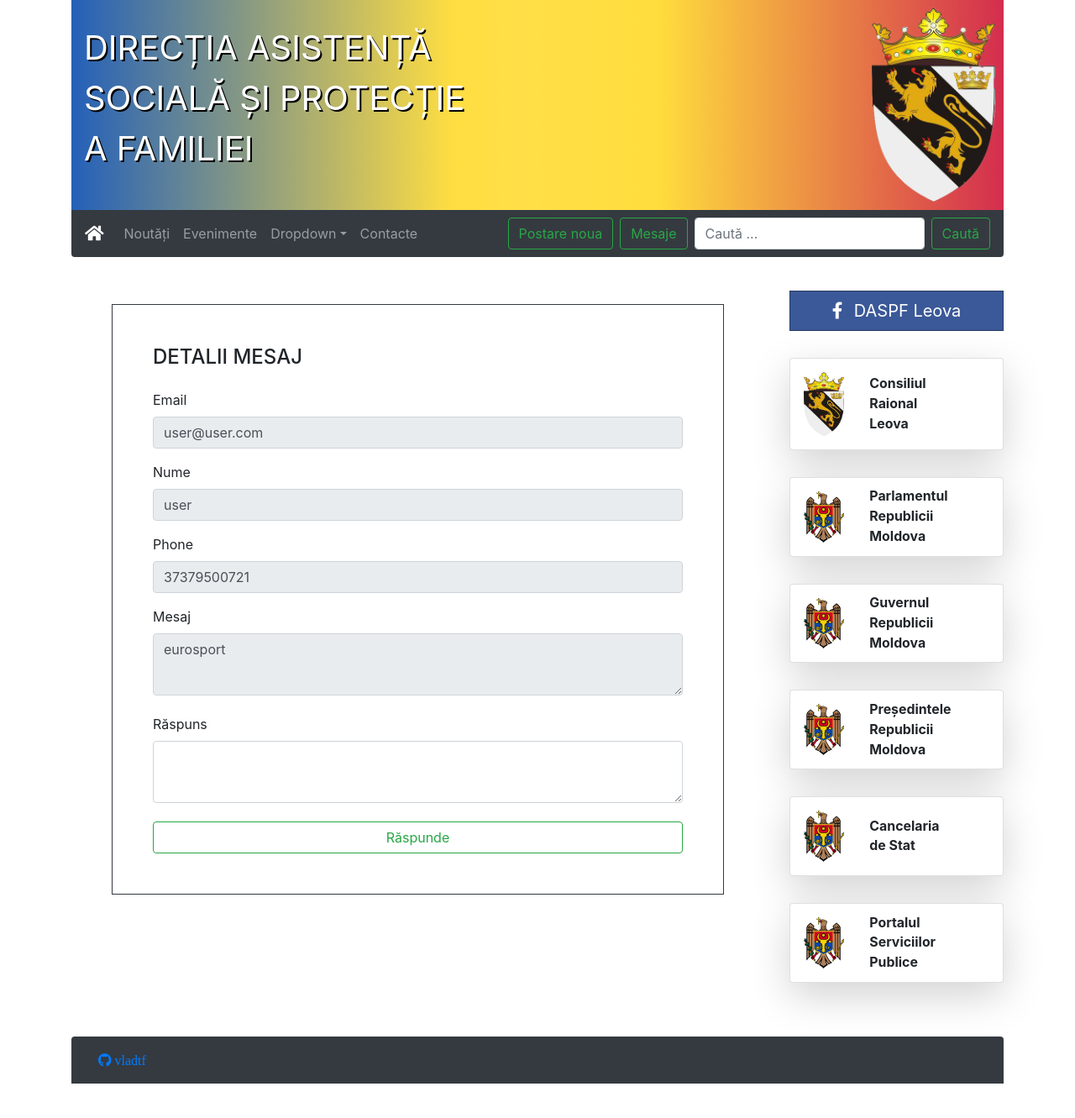
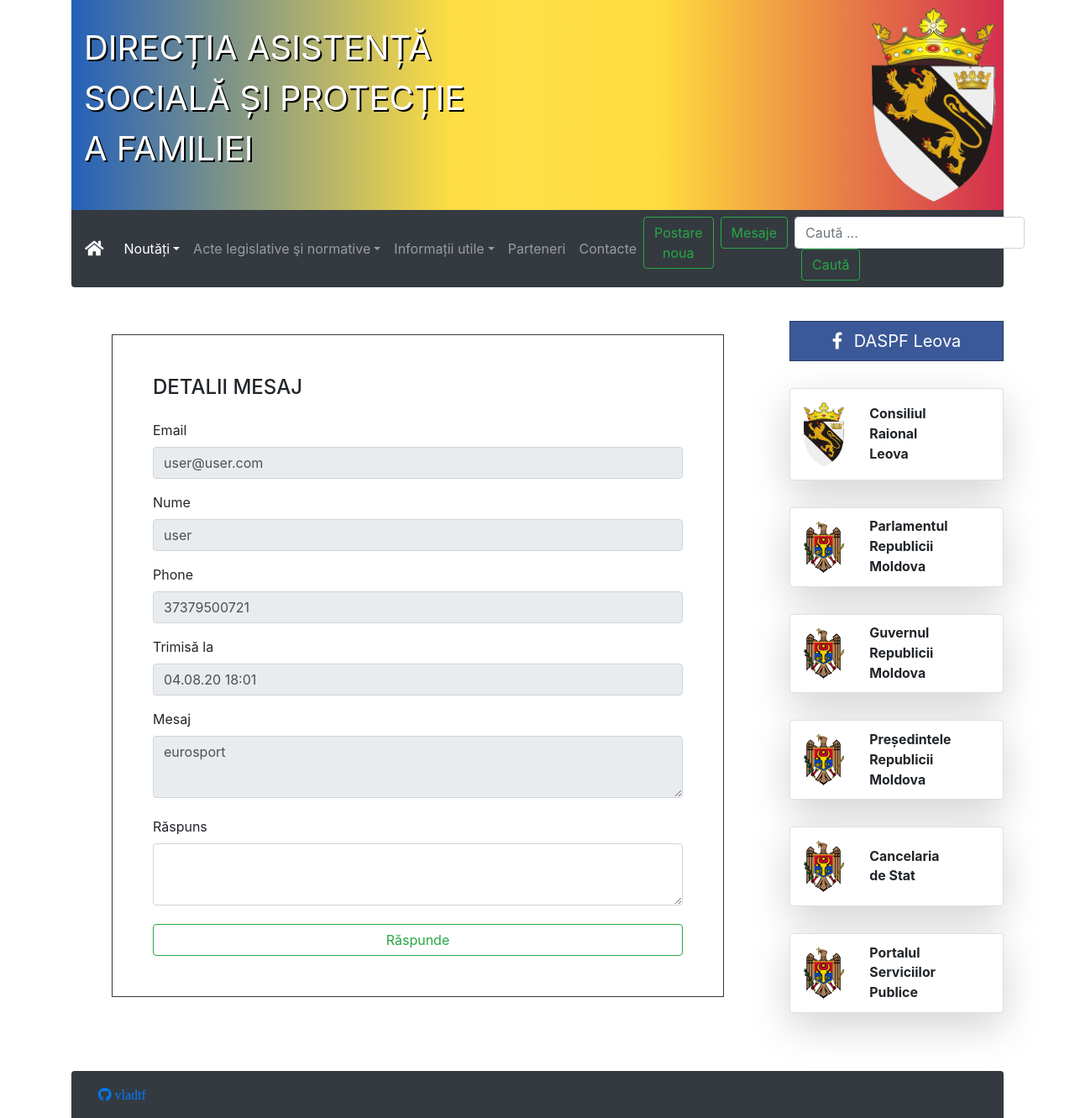
Before and after one commit to vladtf/daspf_leova, a Django app: page /messages/show/1 in a window 1280 px wide. Shown: the whole page at 84% size. Before the commit the page ends 1290 px from the top, so only its background shows below. Run offline with Django 3.2, Linux system fonts and the light colour scheme; a user stored in the database is signed in; data comes from the database, SQL or seed files in the repository; both versions use the stored data as it was after the commit; style sheets or scripts are compiled from the project's sources; some libraries are stand-ins or nearby versions.

Commit message:
Add items to navbar

```diff
--- a/daspf_app/templates/layouts/navbar.html
+++ b/daspf_app/templates/layouts/navbar.html
@@ -9,20 +9,40 @@
 
     <div class="collapse navbar-collapse" id="navbarSupportedContent">
         <ul class="navbar-nav mr-auto">
-            <li class="nav-item">
-                <a class="nav-link" href="{% url 'post_index' %}">Noutăți</a>
+
+            <li class="nav-item dropdown">
+                <a class="nav-link dropdown-toggle" id="navbarDropdownMenuLink" data-toggle="dropdown" href=""{% url 'post_index' %}""
+                   aria-haspopup="true" aria-expanded="false">Noutăți</a>
+                <div class="dropdown-menu dropdown-primary" aria-labelledby="navbarDropdownMenuLink">
+                    <a class="dropdown-item" href="{% url 'events' %}">Evenimente</a>
+                    <a class="dropdown-item" href="#">Anunțuri</a>
+                    <a class="dropdown-item" href="#">Posturi vacante</a>
+                </div>
+            </li>
+            <li class="nav-item dropdown">
+                <a class="nav-link dropdown-toggle" id="navbarDropdownMenuLink" data-toggle="dropdown" href="#"
+                   aria-haspopup="true" aria-expanded="false">Acte legislative şi normative</a>
+                <div class="dropdown-menu dropdown-primary" aria-labelledby="navbarDropdownMenuLink">
+                    <a class="dropdown-item" href="#">Regulamente</a>
+                    <a class="dropdown-item" href="#">Hotărîri și legi</a>
+                    <a class="dropdown-item" href="#">Dispoziții</a>
+                    <a class="dropdown-item" href="#">Legislație generală</a>
+                </div>
+            </li>
+            <li class="nav-item dropdown">
+                <a class="nav-link dropdown-toggle" id="navbarDropdownMenuLink" data-toggle="dropdown" href="#"
+                   aria-haspopup="true" aria-expanded="false">Informații utile</a>
+                <div class="dropdown-menu dropdown-primary" aria-labelledby="navbarDropdownMenuLink">
+                    <a class="dropdown-item" href="#">Strategii</a>
+                    <a class="dropdown-item" href="#">Planuri de activitate</a>
+                    <a class="dropdown-item" href="#">Rapoarte</a>
+                    <a class="dropdown-item" href="#">Acte necesare</a>
+                    <a class="dropdown-item" href="#">Formulare de cereri</a>
+                    <a class="dropdown-item" href="#">Alte documente</a>
+                </div>
             </li>
             <li class="nav-item">
-                <a class="nav-link" href="{% url 'events' %}">Evenimente</a>
-            </li>
-            <li class="nav-item dropdown">
-                <a class="nav-link dropdown-toggle" id="navbarDropdownMenuLink" data-toggle="dropdown"
-                   aria-haspopup="true" aria-expanded="false">Dropdown</a>
-                <div class="dropdown-menu dropdown-primary" aria-labelledby="navbarDropdownMenuLink">
-                    <a class="dropdown-item" href="#">Action</a>
-                    <a class="dropdown-item" href="#">Another action</a>
-                    <a class="dropdown-item" href="#">Something else here</a>
-                </div>
+                <a class="nav-link" href="{% url 'contacts' %}">Parteneri</a>
             </li>
             <li class="nav-item">
                 <a class="nav-link" href="{% url 'contacts' %}">Contacte</a>
--- a/daspf_app/templates/views/message/message_show.html
+++ b/daspf_app/templates/views/message/message_show.html
@@ -23,6 +23,11 @@
                    readonly>
         </div>
         <div class="form-group">
+            <label for="date">Trimisă la</label>
+            <input type="tel" class="form-control" id="date" placeholder="NO PHONE GIVEN" value="{{ message.created_at | date:"d.m.y H:i"}}"
+                   readonly>
+        </div>
+        <div class="form-group">
             <label for="text">Mesaj</label>
             <textarea class="form-control d-inline-block auto-grow" id="text" readonly>{{ message.text }}</textarea>
         </div>
@@ -31,6 +36,6 @@
             <textarea class="form-control d-inline-block auto-grow" id="response"></textarea>
         </div>
 
-        <button type="submit" class="btn btn-outline-success w-100">Răspunde</button>
+        <button type="submit" class="btn btn-outline-success w-100">Răspunde </button>
     </form>
 {% endblock %}
--- a/daspf_app/templates/views/post/post_index.html
+++ b/daspf_app/templates/views/post/post_index.html
@@ -12,7 +12,7 @@
                         <h3 class="mb-0">
                             <a class="text-dark" href="{% url 'post_show' post_id=post.id %}">{{ post.title }}</a>
                         </h3>
-                        <div class="mb-1 text-muted">{{ post.get_date }}</div>
+                        <div class="mb-1 text-muted">{{ post.get_short_date }}</div>
                         <p class="card-text mb-auto"
                            style="font-size: large">{{ post.body | striptags | truncatechars:100 }}</p>
                         <a class="btn btn-outline-primary btn-link" href="{% url 'post_show' post_id=post.id %}">Citește
```
Also changed, not shown: db.sqlite3.
